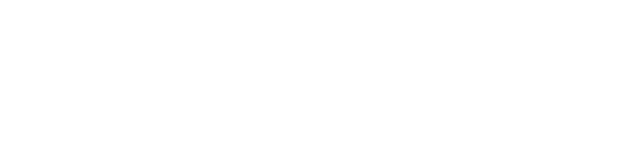
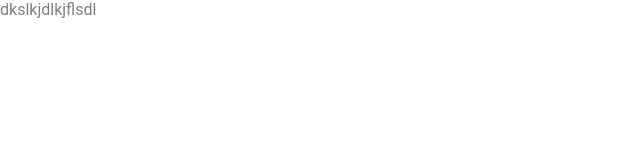
Before and after one commit to katya1996/git-repo, a plain HTML site: page index.html in a window 1280 px wide. Shown: the whole page, without its empty margins (0-640 px from the left). Drawn offline with Linux system fonts and the light colour scheme.

Commit message:
second commit

```diff
--- a/index.html
+++ b/index.html
@@ -10,6 +10,6 @@
 </head>
 
 <body>
-
+<header>dkslkjdlkjflsdl</header>
 </body>
 </html>
```
